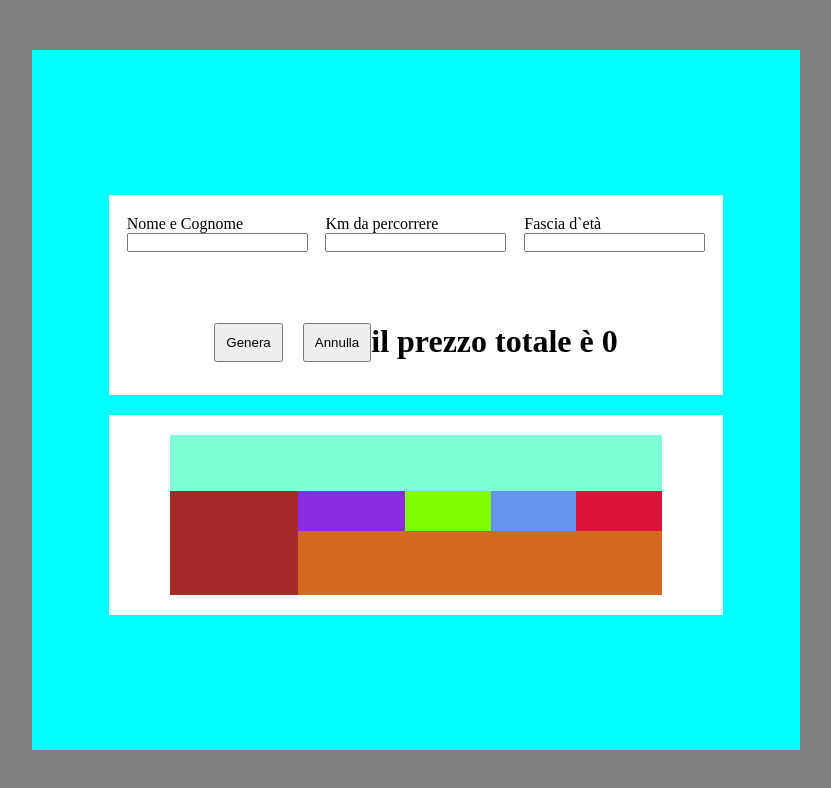
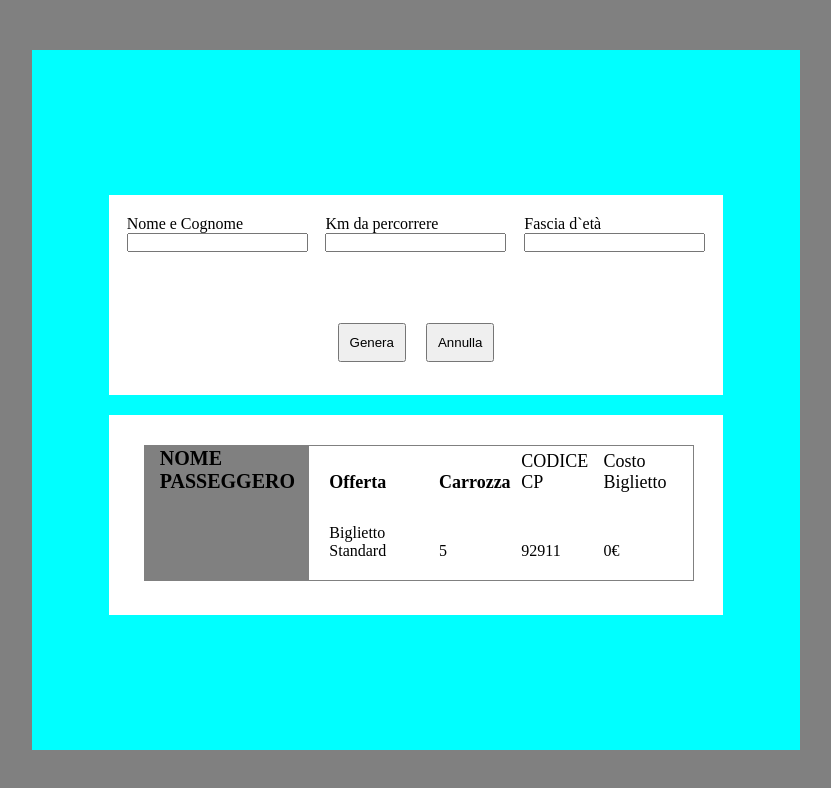
Before and after one commit to IbraChar03/js-biglietto-treno-form, a plain HTML site: page index.html in a window 1280 px wide. Both pictures are taken after a click on the button "Genera". Shown: the whole page, without its empty margins (224-1055 px from the left). Drawn offline with Linux system fonts and the light colour scheme.

Commit message:
fine parte javascript

```diff
--- a/css/style.css
+++ b/css/style.css
@@ -75,12 +75,20 @@ main{
      display: flex;
     justify-content: center;
     align-items: center;
+    padding-top: 30px;
+    padding-left: 35px;
 }
+.generatore2.mostra{
+    display: none;
+}
+
 .biglietto{
-    width: 80%;
+    width: 95%;
     height: 80%;
-    background-color: chocolate;
+    /* background-color: chocolate; */
     display: flex;
+    border: 1px solid #808080;
+
 }
 .gen-1{
     display: flex;
@@ -106,28 +114,30 @@ main{
 .nomePass{
     width: 30%;
     height: 100%;
-    background-color: brown;
+    background-color: #808080;
+    padding-left: 15px;
+    padding-right: 15px;
 }
 .offerta{
-    width: 25%;
+    width: 20%;
     height: 100%;
-    background-color: blueviolet;
+    /* background-color: blueviolet; */
     display: flex;
     flex-direction: column;
     justify-content: space-between;
 }
 .carrozza{
-    width: 20%;
+    width: 15%;
     height: 100%;
-    background-color: chartreuse;
+    /* background-color: chartreuse; */
     display: flex;
     flex-direction: column;
     justify-content: space-between;
 }
 .codice{
-    width: 20%;
+    width: 15%;
     height: 100%;
-    background-color: cornflowerblue;
+    /* background-color: cornflowerblue; */
     display: flex;
     flex-direction: column;
     justify-content: space-between;
@@ -135,7 +145,7 @@ main{
 .costoBiglietto{
     width: 20%;
     height: 100%;
-    background-color: crimson;
+    /* background-color: crimson; */
     display: flex;
     flex-direction: column;
     justify-content: space-between;
@@ -143,11 +153,33 @@ main{
 .desc{
     height: 35%;
     width: 100%;
-    background-color: aquamarine;
+    /* background-color: aquamarine; */
+    display: flex;
+    align-items: flex-end;
+    padding-left: 20px;
+    font-size: 18px;
+}
+.desc2{
+    height: 35%;
+    width: 100%;
+    display: flex;
+    align-items: flex-end;
+    /* background-color: aquamarine; */
+    font-size: 18px;
 }
 .valori{
     height: 40%;
     width: 100%;
-    background-color: chocolate;
+    /* background-color: chocolate; */
+    display: flex;
+    align-items: flex-end;
+    padding-bottom: 20px;
+    padding-left: 20px;
 
 }
+.nom-pass{
+    font-size: 20px;
+}
+.nomeBiglietto{
+    font-size: 15px;
+}
--- a/index.html
+++ b/index.html
@@ -31,26 +31,30 @@
         </div>
     </div>
 
-   <div class="generatore2 ">
+   <div class="generatore2 mostra">
         <div class="biglietto">
             <div class="nomePass">
-                <div class="desc"></div>
+                <div class="desc2">
+                  <div class="nom-pass"><strong>NOME PASSEGGERO</strong>  </div> </div>
+                  <div class="valori2">
+                  <div id="nomeBiglietto"></div>   </div>
+
             </div>
             <div class="offerta">
-                <div class="desc"></div>
-                <div class="valori"></div>
+                <div class="desc"><strong>Offerta</strong> </div>
+                <div class="valori">Biglietto Standard</div>
             </div>
             <div class="carrozza">
-                <div class="desc"></div>
-                <div class="valori"></div>
+                <div class="desc"><strong>Carrozza</strong></div>
+                <div class="valori">5</div>
             </div>
             <div class="codice">
-                <div class="desc"></div>
-                <div class="valori"></div>
+                <div class="desc">CODICE CP</div>
+                <div class="valori">92911</div>
             </div>
             <div class="costoBiglietto">
-                <div class="desc"></div>
-                <div class="valori"></div>
+                <div class="desc">Costo Biglietto</div>
+                <div class="valori" id="prezzoBiglietto"></div>
             </div>
         </div>
     </div>
--- a/js/main.js
+++ b/js/main.js
@@ -1,14 +1,14 @@
+let tasto= document.getElementById("genera");
 
+  tasto.addEventListener("click",
+   function(){
     let nomeCognome=document.getElementById("inputNomeCognome").value;
     let chilometri=document.getElementById("inputKm").value;
     let eta=document.getElementById("inputEta").value;
-let tasto= document.getElementById("genera");
-
     let prezzo= 0.21 * chilometri;
     console.log(prezzo);
     let prezzoTot;
     let rounded;
-
     if (eta < 18) {
         prezzoTot= prezzo-((prezzo / 100) * 20);
         rounded = prezzoTot.toFixed(2);
@@ -24,8 +24,12 @@ else{
         rounded = prezzoTot.toFixed(2);
         console.log(prezzoTot);
     }
- tasto.addEventListener("click",
-  function(){
-     document.getElementById("title").innerHTML=`il prezzo totale è ${prezzoTot}`;
+
+
+    let blocco= document.querySelector(".generatore2.mostra");
+    blocco.style.display="block";
+    let nomeBiglietto=document.getElementById("nomeBiglietto").innerHTML=`${nomeCognome}`
+    let prezzoBiglietto=document.getElementById("prezzoBiglietto").innerHTML=`${prezzoTot}\u20AC `
+
   }
  );
```
Lines whose indentation alone changed are shown as unchanged.
